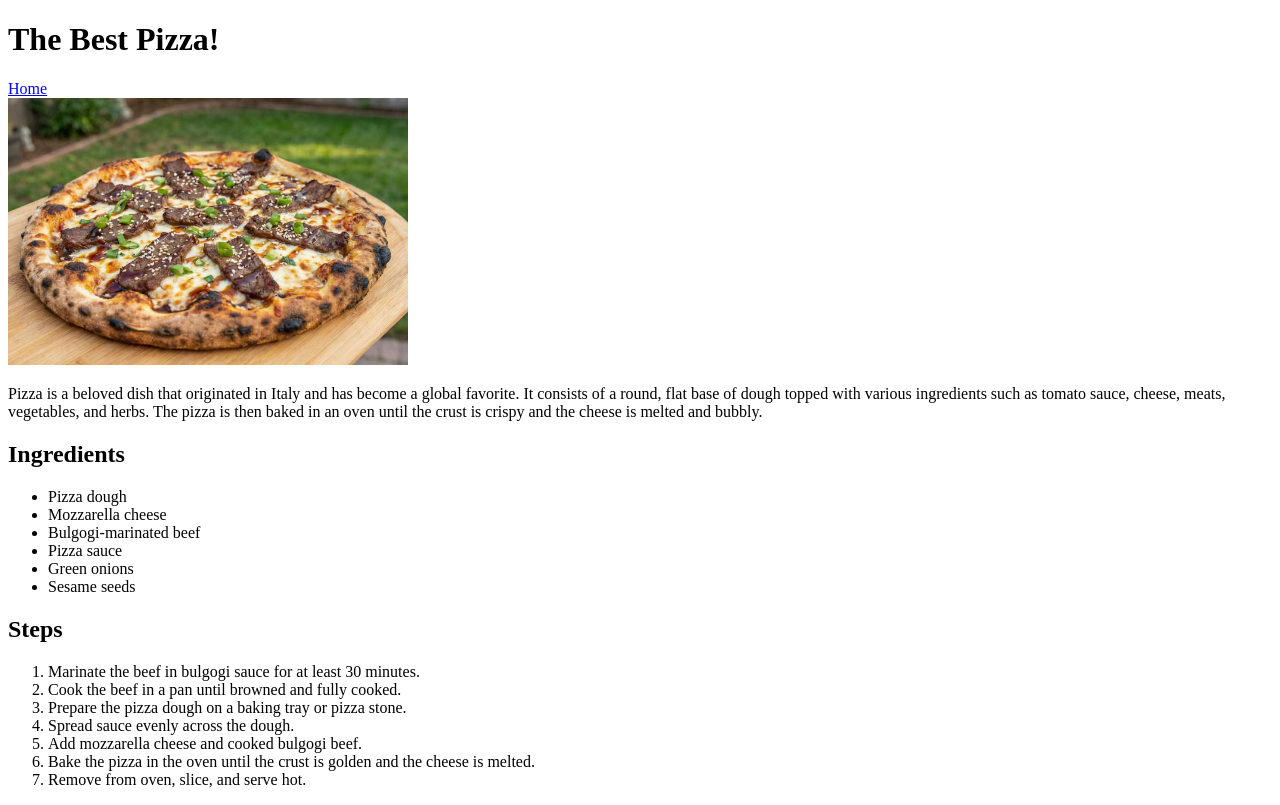
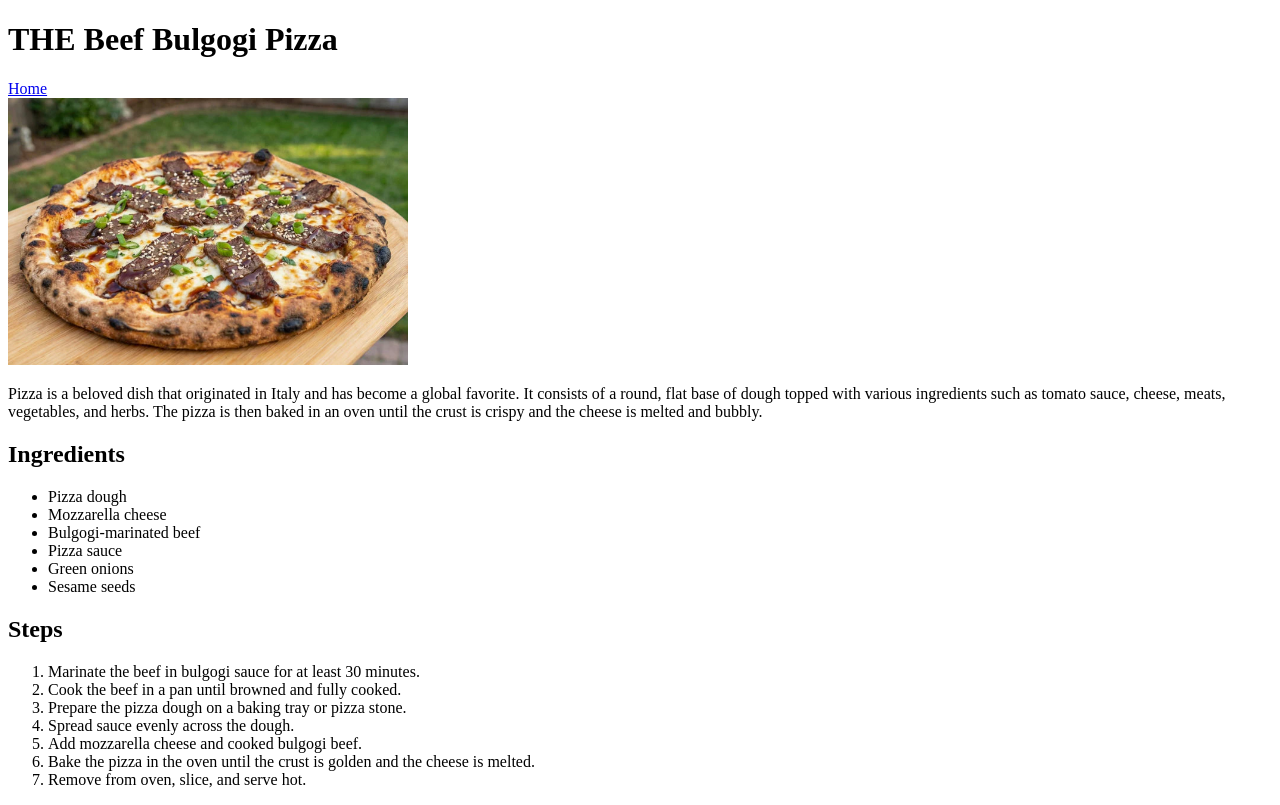
Before and after one commit to kylev13/odin-recipes, a plain HTML site: page recipes/pizza.html in a window 1280 px wide. Drawn offline with Linux system fonts and the light colour scheme.

Commit message:
Finish Odin Recipes Project

```diff
--- a/recipes/pizza.html
+++ b/recipes/pizza.html
@@ -4,11 +4,11 @@
 <head>
     <meta charset="UTF-8">
     <meta name="viewport" content="width=device-width, initial-scale=1.0">
-    <title>The Best Pizza!</title>
+    <title>THE Beef Bulgogi Pizza</title>
 </head>
 
 <body>
-    <h1>The Best Pizza!</h1>
+    <h1>THE Beef Bulgogi Pizza</h1>
     <a href="../index.html">Home</a>
     <br>
 
```
Also changed, not shown: recipes/burgers.html (+1 -1 lines).
